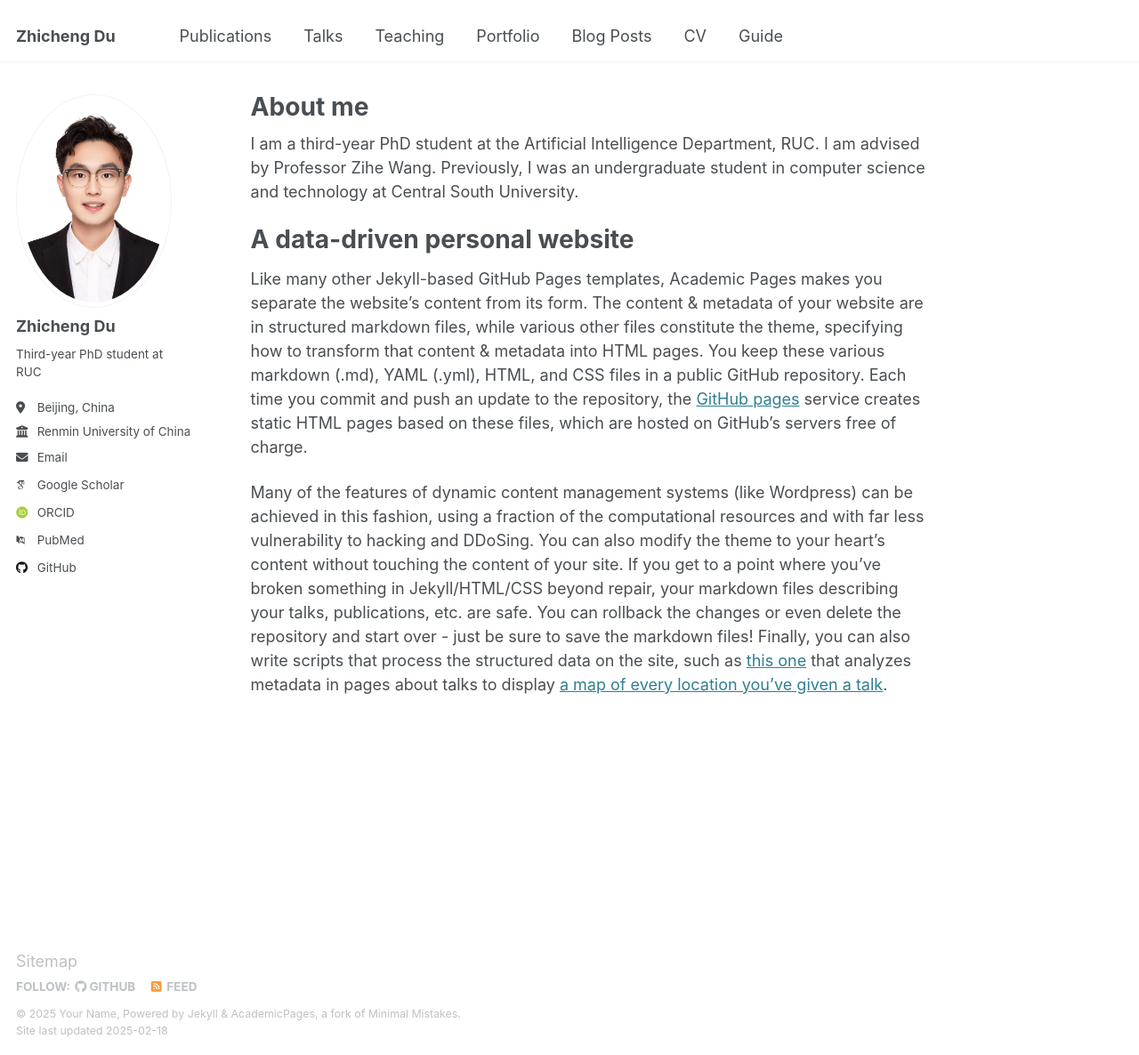
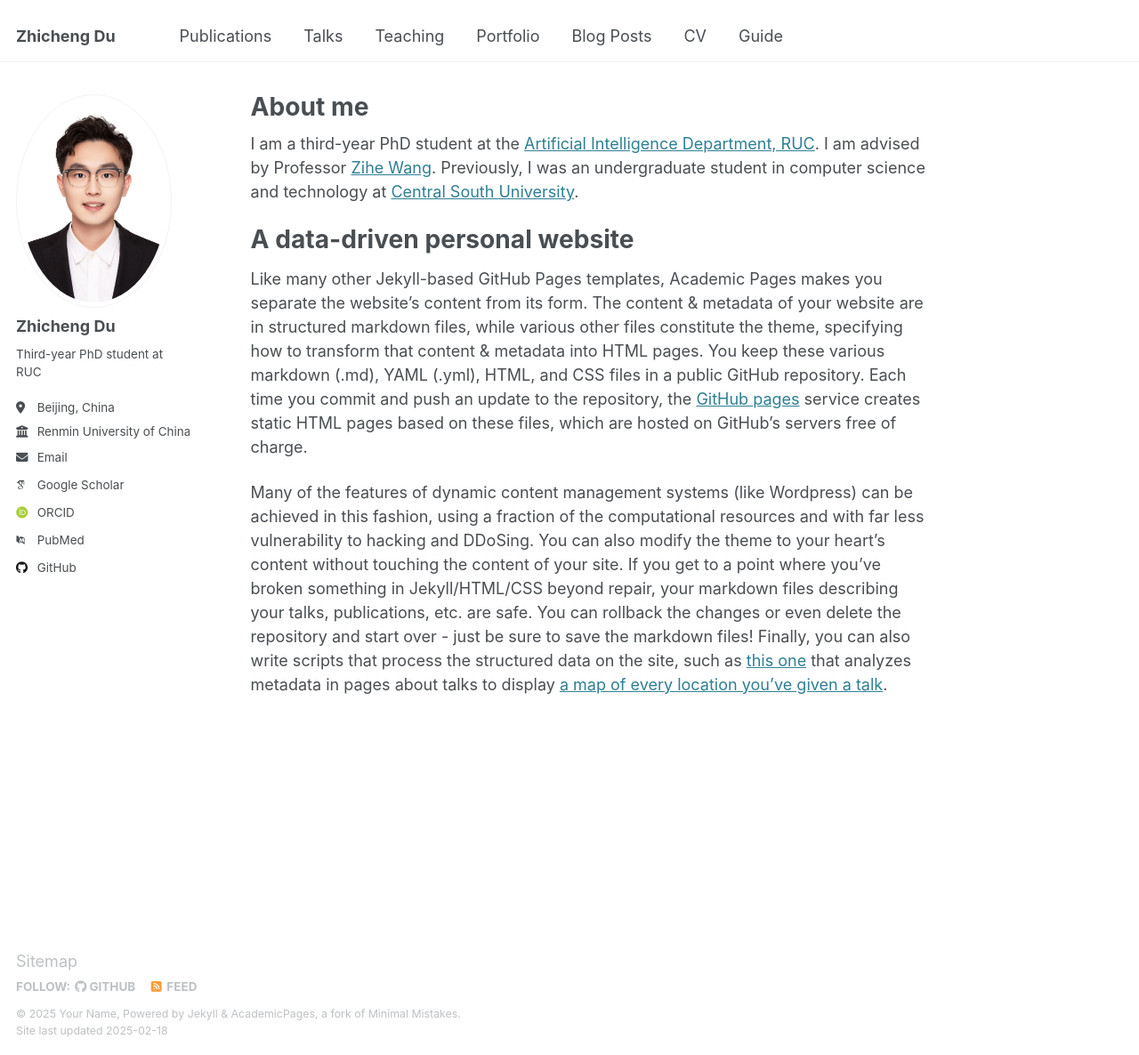
Before and after one commit to DUABC/zhichengdu, a Jekyll site: the page built from _pages/about.md, in a window 1280 px wide and 1186 px high. Shown: the whole window at 89% size. Built offline with Jekyll 4.4.1, drawn with Linux system fonts in a browser that asks for light colours; some web fonts are replaced; part of the change alters nothing that is shown.

```diff
--- a/_pages/about.md
+++ b/_pages/about.md
@@ -7,9 +7,9 @@ redirect_from:
   - /about.html
 ---
 
-I am a third-year PhD student at the Artificial Intelligence Department, RUC.
-I am advised by Professor Zihe Wang.
-Previously, I was an undergraduate student in computer science and technology at Central South University.
+I am a third-year PhD student at the [Artificial Intelligence Department, RUC](http://ai.ruc.edu.cn/).
+I am advised by Professor [Zihe Wang](https://gsai.ruc.edu.cn/wangzihe).
+Previously, I was an undergraduate student in computer science and technology at [Central South University](https://cse.csu.edu.cn/).
 
 A data-driven personal website
 ======
```
